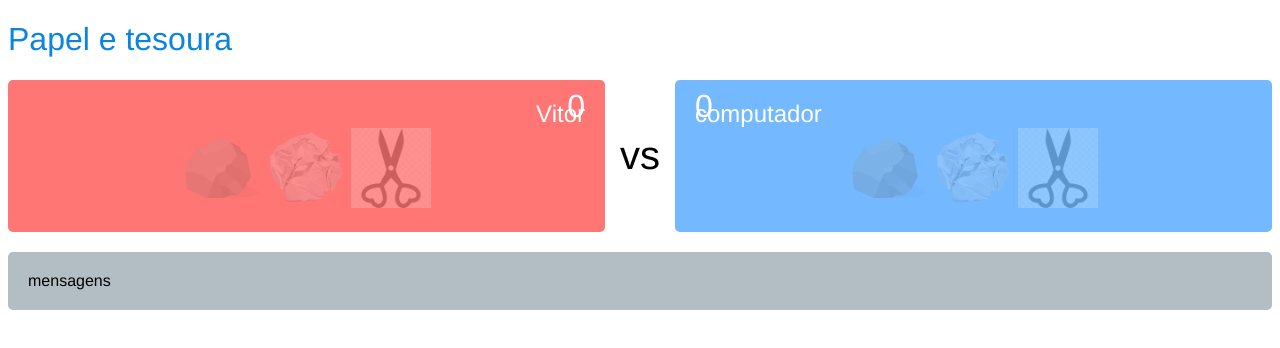
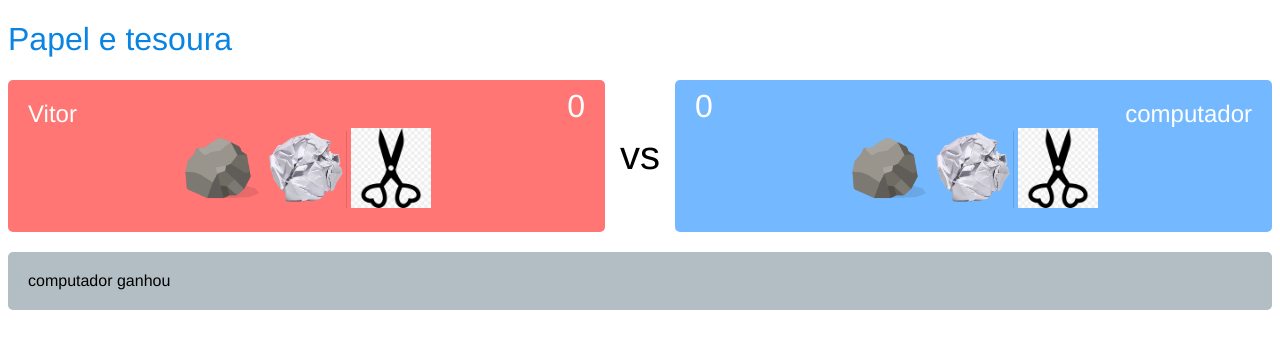
Before and after one commit to Vitor772/tic-tac-toe, a plain HTML site: page index.html in a window 1280 px wide. Both pictures are taken after a click on the link 222 px from the left and 202 px from the top of the page. Drawn offline with Linux system fonts and the light colour scheme.

Commit message:
21/04/2022

```diff
--- a/index.html
+++ b/index.html
@@ -43,8 +43,12 @@
         padding: 0;
     }
 
+    #computador-nome{
+        text-align: right;
+    }
+
     #jogador-nome {
-        text-align: right;
+        text-align: left;
     }
     #jogador-pontos, #computador-pontos{
         position: absolute;
@@ -69,10 +73,10 @@
            display: inline;
     }
 
-    ul#jogador-escolha li a, ul#computador-escolha li a{
+    ul#jogador-escolha li a, ul#computador-escolha li a,  ul#jogador-escolha li a, ul#computador-escolha li a.selecionado, ul#computador-escolha li a.selecionado {
            opacity: .2;
     }
-    ul#jogador-escolha li a:hover{
+    ul#jogador-escolha li a:hover, ul#computador-escolha li a,  ul#jogador-escolha li a, ul#computador-escolha li a.selecionado, ul#computador-escolha li a.selecionado{
         opacity: 1;
     }
 
@@ -117,10 +121,77 @@
                 </ul>
           </div>
         </div>
-        <div id="mensagens">mensagens</div>
+        <div id="mensagens">&nbsp;</div>
     </div>
     <script>
+        var jogadorEscolha = 0;
+        var jogadorPontuacao = 0;
+        var computadorEscolha = 0;
+        var computadorPontuacao = 0;
+        var ganhador = -1;
 
+        function jogar(escolha){
+            jogadorEscolha = escolha;
+
+            computadorEscolha = Math.floor((Math.random() * (3 - 1 + 1))) + 1
+
+            if((jogadorEscolha == 1)  && (computadorEscolha == 1)) {
+                ganhador = 0;
+            }
+
+            else if((jogadorEscolha == 1) && (computadorEscolha == 2)) {
+                ganhador = 2;
+            }
+            else if((jogadorEscolha == 1) && (computadorEscolha == 3)) {
+                ganhador = 1;
+
+            }
+            else if((jogadorEscolha == 2) && (computadorEscolha == 1)) {
+                ganhador = 1;
+
+            }
+            else if((jogadorEscolha == 2) && (computadorEscolha == 2)) {
+                ganhador = 0;
+            }
+            else if((jogadorEscolha == 2) && (computadorEscolha == 3)) {
+                ganhador = 2;
+            }
+
+            else if((jogadorEscolha == 3) && (computadorEscolha == 1)) {
+                ganhador = 2;
+
+            }
+            else if((jogadorEscolha == 3) && (computadorEscolha == 2)) {
+                ganhador = 1;
+
+            }
+            else if((jogadorEscolha == 3) && (computadorEscolha == 3)) {
+                ganhador = 0;
+            }
+
+
+            document.getElementById("jogador-escolha-" + jogadorEscolha).classList.add('selecionado');
+
+            document.getElementById("computador-escolha-" + computadorEscolha).classList.add('selecionado');
+
+
+
+            if(ganhador == 0){
+                document.getElementById('mensagens').innerHTML = 'Empate';
+            }
+            else if(ganhador == 1) {
+                document.getElementById('mensagens').innerHTML = 'Jogador ganhaou';
+                jogadorEscolha++
+            }
+            else if(ganhador == 2){
+                document.getElementById('mensagens').innerHTML = 'computador ganhou';
+                computadorEscolha++;
+            }
+
+            document.getElementById('jogador-pontos').innerHTML = jogadorPontuacao;
+
+            document.getElementById('computador-pontos').innerHTML = computadorPontuacao;
+        }
     </script>
 </body>
 </html>
```
